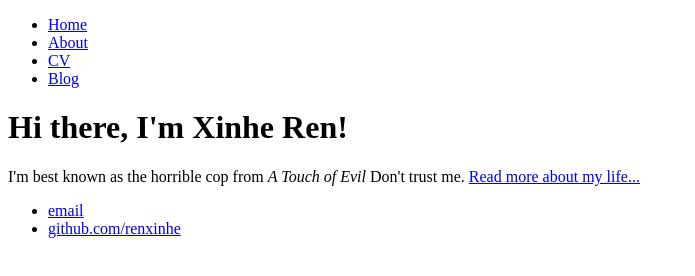
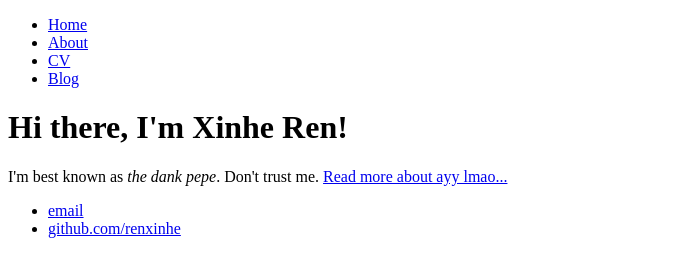
Before and after one commit to renxinhe/renxinhe.github.io, a plain HTML site: page index.html in a window 1280 px wide. Shown: the whole page, without its empty margins (0-695 px from the left). Drawn offline with Linux system fonts and the light colour scheme.

Commit message:
Made index.html dank.

```diff
--- a/index.html
+++ b/index.html
@@ -15,7 +15,7 @@
 		<div class="container">
     		<div class="blurb">
         		<h1>Hi there, I'm Xinhe Ren!</h1>
-				<p>I'm best known as the horrible cop from <em>A Touch of Evil</em> Don't trust me. <a href="/about">Read more about my life...</a></p>
+				<p>I'm best known as <em>the dank pepe</em>. Don't trust me. <a href="www.berkeleyeecs.com">Read more about ayy lmao...</a></p>
     		</div><!-- /.blurb -->
 		</div><!-- /.container -->
 		<footer>
```
